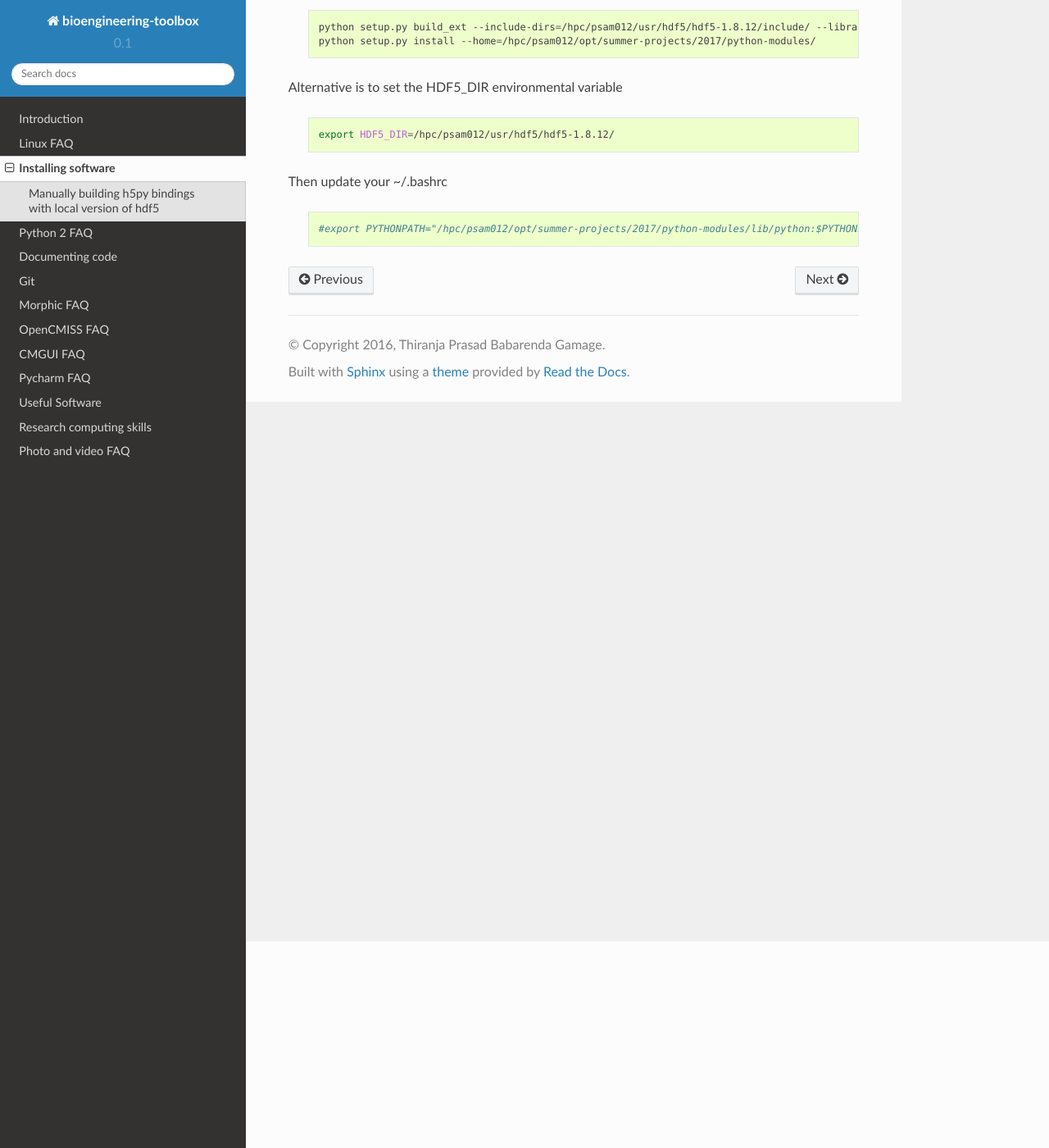
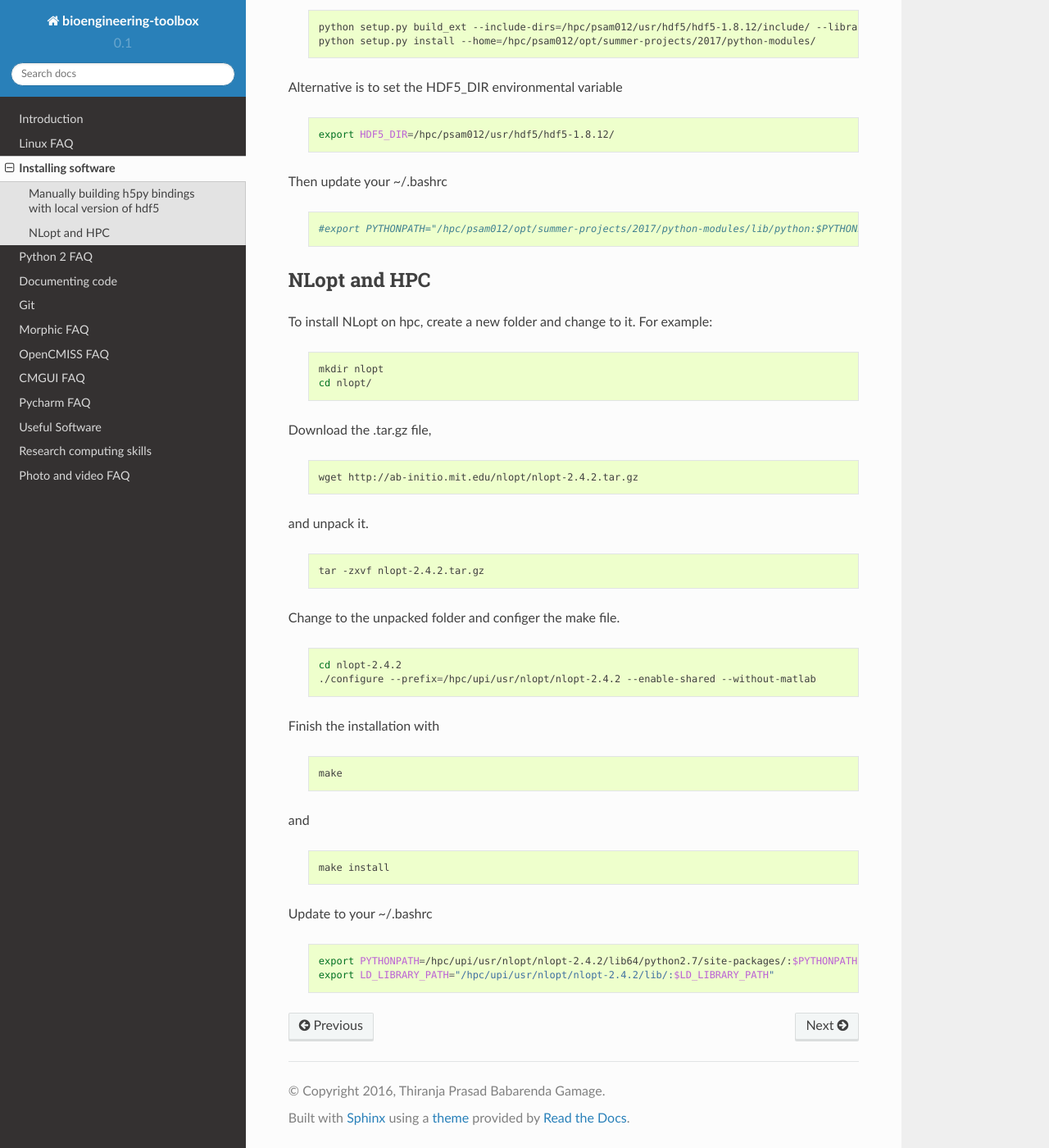
Before and after one commit to PrasadBabarendaGamage/bioengineering-toolbox, a Sphinx documentation site: the page built from docs/source/installing_software.rst, in a window 1280 px wide and 1400 px high, scrolled down 252 px. Shown: the whole window at 82% size. Built offline with Sphinx 7.4.7 and the Read the Docs theme 2.0.0, drawn with Linux system fonts in a browser that asks for light colours; formulas are drawn with MathJax 3; pages that are not in the unit, such as notebooks, are missing from menus.

Commit message:
Update installing_software.rst
Added basic steps for nlopt hpc installation

```diff
--- a/docs/source/installing_software.rst
+++ b/docs/source/installing_software.rst
@@ -27,3 +27,55 @@ Then update your ~/.bashrc
   .. code-block:: bash
 
     #export PYTHONPATH="/hpc/psam012/opt/summer-projects/2017/python-modules/lib/python:$PYTHONPATH"
+
+
+NLopt and HPC
+-------------------------
+
+To install NLopt on hpc, create a new folder and change to it.
+For example:
+
+  .. code-block:: bash
+
+    mkdir nlopt
+    cd nlopt/
+
+
+Download the .tar.gz file,
+
+  .. code-block:: bash
+
+    wget http://ab-initio.mit.edu/nlopt/nlopt-2.4.2.tar.gz
+
+and unpack it.
+
+  .. code-block:: bash
+
+    tar -zxvf nlopt-2.4.2.tar.gz
+
+Change to the unpacked folder and configer the make file.
+
+  .. code-block:: bash
+
+    cd nlopt-2.4.2
+    ./configure --prefix=/hpc/upi/usr/nlopt/nlopt-2.4.2 --enable-shared --without-matlab
+
+
+Finish the installation with
+
+  .. code-block:: bash
+
+    make
+
+and
+
+  .. code-block:: bash
+
+    make install
+
+Update to your ~/.bashrc
+
+  .. code-block:: bash
+
+    export PYTHONPATH=/hpc/upi/usr/nlopt/nlopt-2.4.2/lib64/python2.7/site-packages/:$PYTHONPATH
+    export LD_LIBRARY_PATH="/hpc/upi/usr/nlopt/nlopt-2.4.2/lib/:$LD_LIBRARY_PATH"
```
